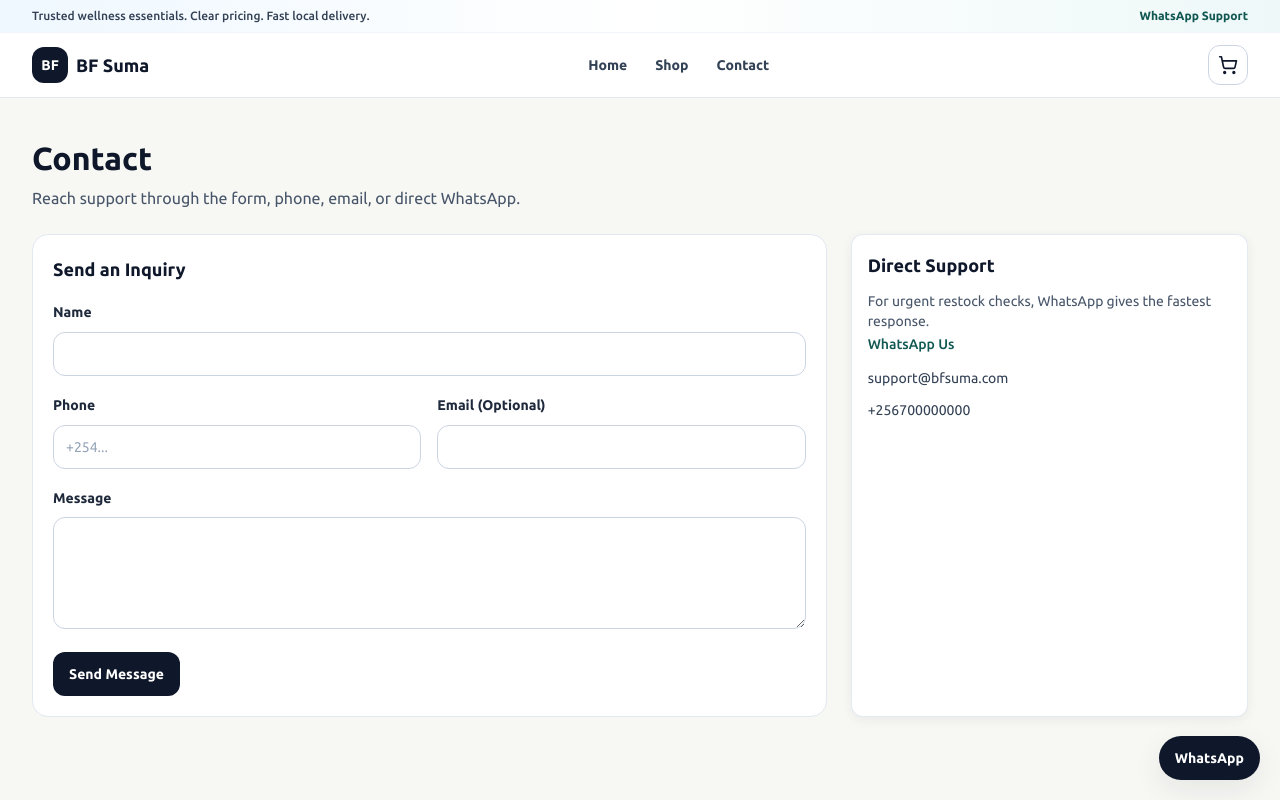
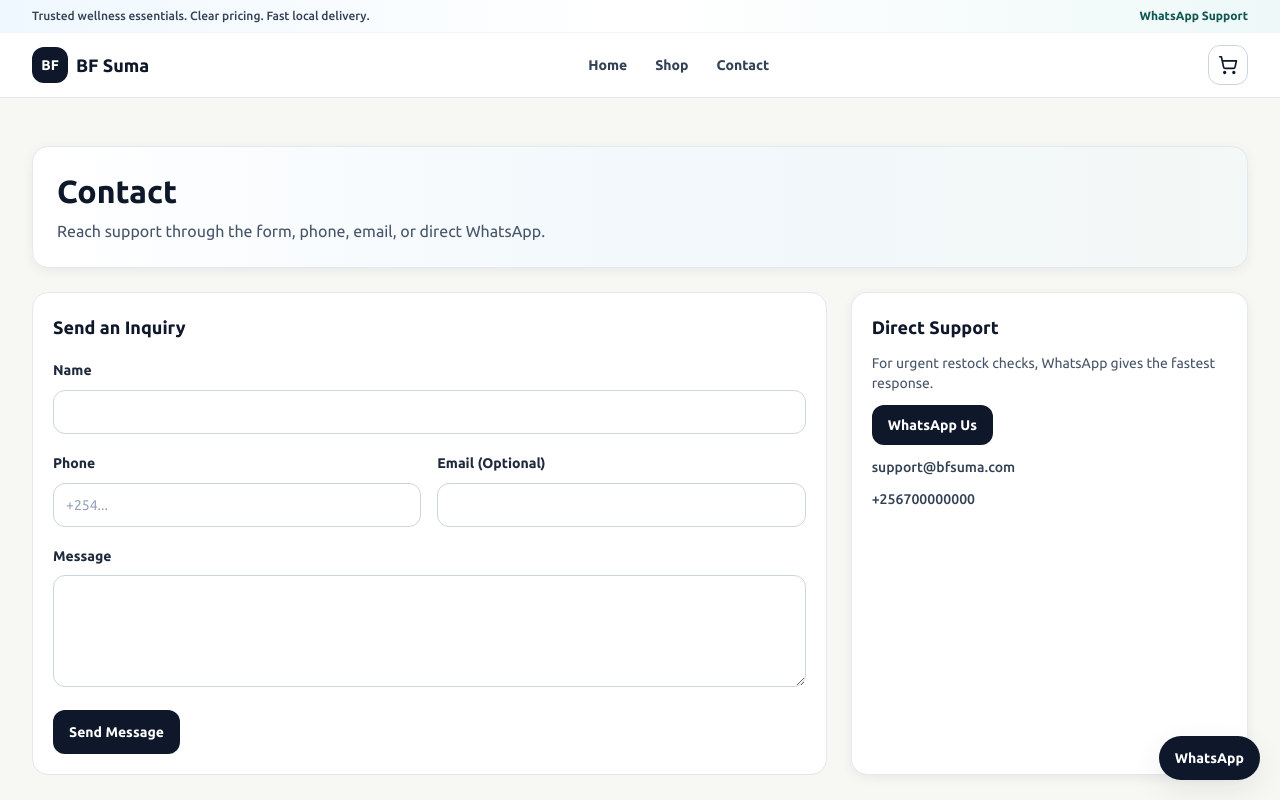
Before and after one commit to kashik09/bf-suma, a Next.js app: page /contact in a window 1280 px wide. Shown: the top 800 px of the page. Built offline with nearby package versions, Linux system fonts and the light colour scheme.

Commit message:
style(store): refresh cart, checkout, contact, and home spacing

```diff
--- a/src/app/(store)/cart/page.tsx
+++ b/src/app/(store)/cart/page.tsx
@@ -7,11 +7,13 @@ export default async function CartPage() {
   const health = await getStorefrontCatalogHealth();
 
   return (
-    <PageContainer className="space-y-6 py-10">
-      <SectionHeader
-        title="Your Cart"
-        description="Review quantities, check subtotal, and continue to checkout when ready."
-      />
+    <PageContainer className="space-y-6 py-10 sm:py-12">
+      <section className="rounded-2xl border border-slate-200 bg-gradient-to-r from-white via-sky-50/70 to-brand-50/40 p-5 shadow-soft sm:p-6">
+        <SectionHeader
+          title="Your Cart"
+          description="Review quantities, confirm totals, and continue to checkout when ready."
+        />
+      </section>
       <CartPanel
         commerceReady={health.commerceReady}
         degradedReason={health.degradedReason}
--- a/src/app/(store)/checkout/page.tsx
+++ b/src/app/(store)/checkout/page.tsx
@@ -7,11 +7,13 @@ export default async function CheckoutPage() {
   const health = await getStorefrontCatalogHealth();
 
   return (
-    <PageContainer className="space-y-6 py-10">
-      <SectionHeader
-        title="Checkout"
-        description="Order-intake flow for customer details and delivery instructions."
-      />
+    <PageContainer className="space-y-6 py-10 sm:py-12">
+      <section className="rounded-2xl border border-slate-200 bg-gradient-to-r from-white via-sky-50/70 to-brand-50/40 p-5 shadow-soft sm:p-6">
+        <SectionHeader
+          title="Checkout"
+          description="Finalize your order with clear delivery details and a simple pay-on-delivery flow."
+        />
+      </section>
       <CheckoutForm
         commerceReady={health.commerceReady}
         degradedReason={health.degradedReason}
--- a/src/app/(store)/contact/page.tsx
+++ b/src/app/(store)/contact/page.tsx
@@ -7,25 +7,27 @@ import { buildWhatsAppUrl } from "@/lib/whatsapp";
 
 export default function ContactPage() {
   return (
-    <PageContainer className="space-y-6 py-10">
-      <SectionHeader
-        title="Contact"
-        description="Reach support through the form, phone, email, or direct WhatsApp."
-      />
+    <PageContainer className="space-y-6 py-10 sm:py-12">
+      <section className="rounded-2xl border border-slate-200 bg-gradient-to-r from-white via-sky-50/70 to-brand-50/40 p-5 shadow-soft sm:p-6">
+        <SectionHeader
+          title="Contact"
+          description="Reach support through the form, phone, email, or direct WhatsApp."
+        />
+      </section>
 
       <div className="grid gap-6 lg:grid-cols-[2fr_1fr]">
         <ContactForm />
 
-        <Card className="space-y-3">
-          <h2 className="text-lg font-semibold text-slate-900">Direct Support</h2>
+        <Card className="space-y-3 rounded-2xl p-5">
+          <h2 className="text-lg font-bold text-slate-900">Direct Support</h2>
           <p className="text-sm text-slate-600">For urgent restock checks, WhatsApp gives the fastest response.</p>
-          <a className="text-sm font-medium text-brand-700" href={buildWhatsAppUrl("Hello BF Suma, I need support.", SUPPORT_WHATSAPP_PHONE)} rel="noreferrer" target="_blank">
+          <a className="inline-flex h-10 items-center justify-center rounded-md bg-slate-900 px-4 text-sm font-semibold text-white transition hover:bg-slate-800" href={buildWhatsAppUrl("Hello BF Suma, I need support.", SUPPORT_WHATSAPP_PHONE)} rel="noreferrer" target="_blank">
             WhatsApp Us
           </a>
-          <a className="block text-sm text-slate-700" href={`mailto:${SUPPORT_EMAIL}`}>
+          <a className="block text-sm font-medium text-slate-700 hover:text-slate-900" href={`mailto:${SUPPORT_EMAIL}`}>
             {SUPPORT_EMAIL}
           </a>
-          <a className="block text-sm text-slate-700" href={`tel:${SUPPORT_PHONE}`}>
+          <a className="block text-sm font-medium text-slate-700 hover:text-slate-900" href={`tel:${SUPPORT_PHONE}`}>
             {SUPPORT_PHONE}
           </a>
         </Card>
--- a/src/app/(store)/page.tsx
+++ b/src/app/(store)/page.tsx
@@ -22,7 +22,7 @@ export default async function HomePage() {
       <Hero />
       <TrustStrip />
 
-      <PageContainer className="space-y-10 py-10 sm:space-y-12 md:space-y-14 md:py-12">
+      <PageContainer className="space-y-10 py-10 sm:space-y-12 md:space-y-14 md:py-12 lg:py-14">
         <HomeHealthInterests categories={categories} />
         <HomeFeaturedProducts products={products} />
         <HomeStory />
```
